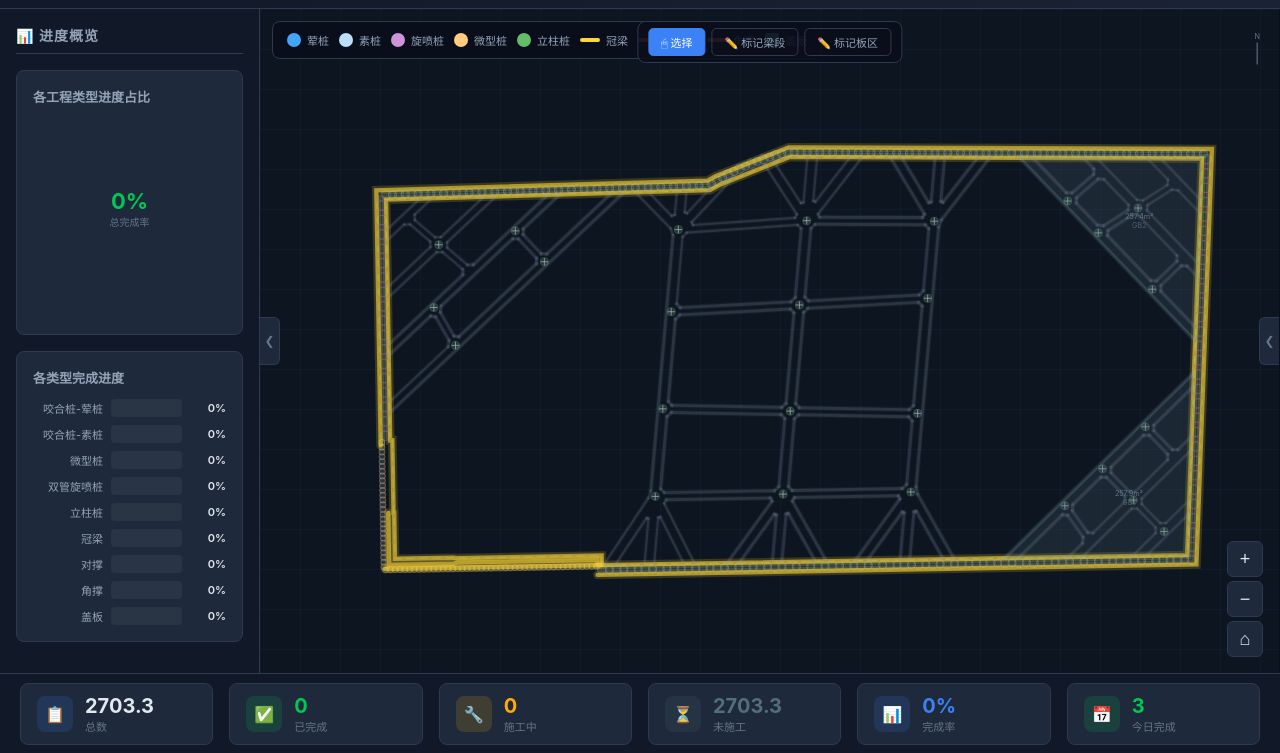
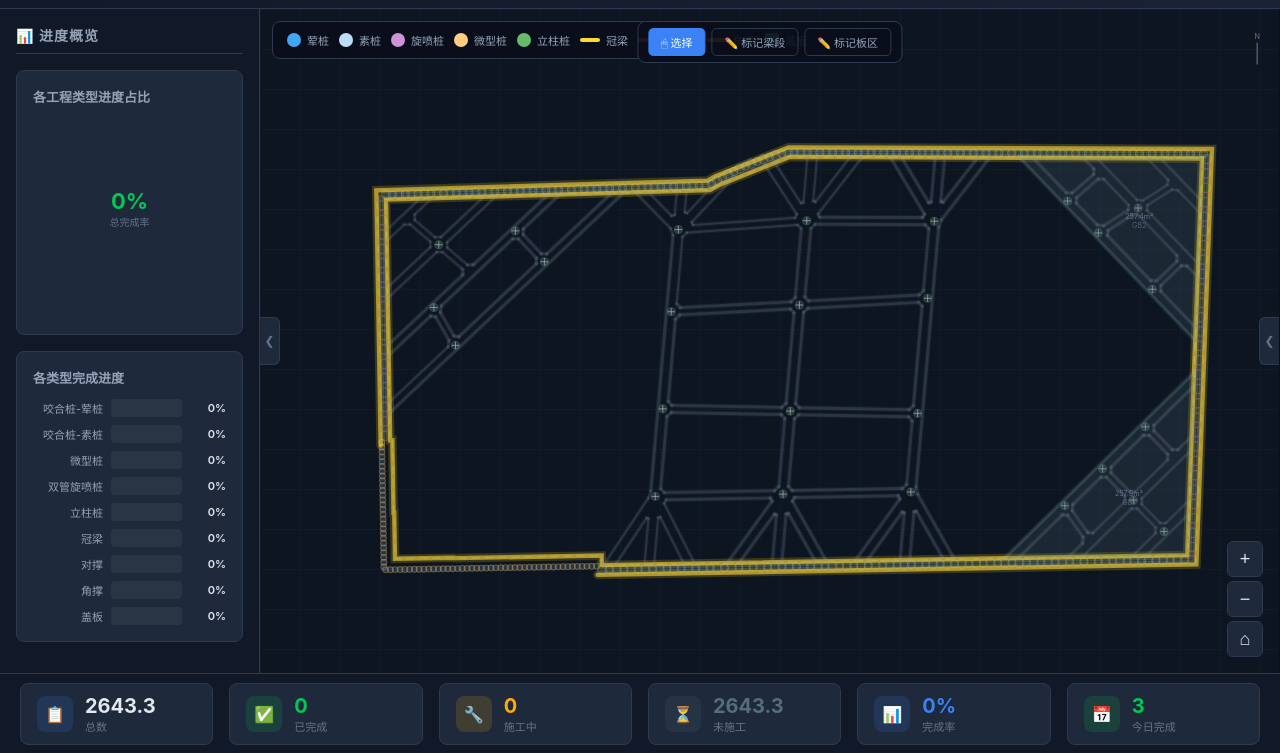
Before and after one commit to liuweilokiliu-gif/foundation-pit-viz, a plain HTML site: page index.html in a window 1280 px wide. Shown: the part 47-800 px from the top of the page. Drawn offline with Linux system fonts and the light colour scheme.

Commit message:
Revert "fix: 加入左下角微型桩区域冠梁(GL3+GL4) - borders[1](Poly#4)和borders[8](Poly#38)"
This reverts commit a3c55a6519b50b027bc4a86504c9ff3e865d5ff5.

```diff
--- a/index.html
+++ b/index.html
@@ -998,10 +998,6 @@
   '角撑':         { category: 'beam', unit: '米', color: '#ff7043', icon: '╲' },
   '盖板':         { category: 'slab', unit: 'm²', color: '#4db6ac', icon: '◼' }
 };
-
-// ============================================================
-// REAL DATA from Drawing3.dxf (v3 - user confirmed classification)
-// ============================================================
 
 // ============================================================
 // REAL DATA from Drawing3.dxf (v3 - user confirmed classification)
@@ -1437,8 +1433,6 @@
 const beams = [
   { id: 'GL1', type: '冠梁', path: [{x:469.6,y:758.0}, {x:469.4,y:744.8}, {x:270.6,y:748.3}, {x:265.9,y:747.8}, {x:185.5,y:749.2}, {x:184.4,y:686.0}, {x:183.5,y:686.0}, {x:181.8,y:586.5}, {x:178.9,y:586.6}, {x:173.2,y:255.8}, {x:618.1,y:242.7}, {x:632.8,y:234.9}, {x:727.6,y:197.1}, {x:1294.2,y:199.3}, {x:1273.8,y:744.1}, {x:469.6,y:758.0}], totalLength: 298.3, segments: [] },
   { id: 'GL2', type: '冠梁', path: [{x:463.8,y:771.3}, {x:1286.5,y:757.0}, {x:1307.9,y:186.2}, {x:726.3,y:183.9}, {x:625.8,y:223.7}, {x:615.0,y:229.6}, {x:159.8,y:243.0}, {x:165.8,y:593.5}], totalLength: 264.4, segments: [] },
-  { id: 'GL3', type: '冠梁', path: [{x:469.6,y:758.0}, {x:172.0,y:763.2}], totalLength: 27.1, segments: [] },
-  { id: 'GL4', type: '冠梁', path: [{x:463.6,y:758.1}, {x:463.4,y:751.0}, {x:270.7,y:754.3}, {x:266.1,y:756.0}, {x:177.4,y:757.6}, {x:176.2,y:686.1}], totalLength: 33.3, segments: [] },
   { id: 'DC001', type: '对撑', path: [{x:1130.1,y:727.8},{x:1110.6,y:746.9}], totalLength: 2.5, segments: [] },
   { id: 'DC002', type: '对撑', path: [{x:1130.9,y:719.4},{x:1130.1,y:727.8}], totalLength: 0.8, segments: [] },
   { id: 'DC003', type: '对撑', path: [{x:709.5,y:689.0},{x:703.9,y:754.0}], totalLength: 5.9, segments: [] },
@@ -1687,15 +1681,17 @@
 
 // ---- Real data: Slope/Auxiliary Lines ----
 const slopeLines = [
-  { id: 'FP1', path: [{x:172.0,y:763.2}, {x:169.0,y:586.7}] },
-  { id: 'FP2', path: [{x:178.6,y:686.1}, {x:176.9,y:586.6}] },
-  { id: 'FP3', path: [{x:463.6,y:760.5}, {x:168.7,y:765.6}, {x:165.8,y:593.5}] },
-  { id: 'FP4', path: [{x:165.7,y:586.8}, {x:178.8,y:586.6}] },
-  { id: 'FP5', path: [{x:183.5,y:686.0}, {x:167.4,y:686.3}] },
-  { id: 'FP6', path: [{x:172.3,y:586.7}, {x:166.5,y:249.4}] },
-  { id: 'FP7', path: [{x:166.5,y:249.4}, {x:616.6,y:236.2}, {x:629.3,y:229.3}, {x:726.9,y:190.5}, {x:1287.3,y:192.7}] },
-  { id: 'FP8', path: [{x:463.7,y:764.7}, {x:1280.2,y:750.6}, {x:1301.1,y:192.7}] },
-  { id: 'FP9', path: [{x:463.6,y:758.1}, {x:463.8,y:771.3}] },
+  { id: 'FP1', path: [{x:469.6,y:758.0}, {x:172.0,y:763.2}] },
+  { id: 'FP2', path: [{x:172.0,y:763.2}, {x:169.0,y:586.7}] },
+  { id: 'FP3', path: [{x:178.6,y:686.1}, {x:176.9,y:586.6}] },
+  { id: 'FP4', path: [{x:463.6,y:760.5}, {x:168.7,y:765.6}, {x:165.8,y:593.5}] },
+  { id: 'FP5', path: [{x:165.7,y:586.8}, {x:178.8,y:586.6}] },
+  { id: 'FP6', path: [{x:183.5,y:686.0}, {x:167.4,y:686.3}] },
+  { id: 'FP7', path: [{x:172.3,y:586.7}, {x:166.5,y:249.4}] },
+  { id: 'FP8', path: [{x:463.6,y:758.1}, {x:463.4,y:751.0}, {x:270.7,y:754.3}, {x:266.1,y:756.0}, {x:177.4,y:757.6}, {x:176.2,y:686.1}] },
+  { id: 'FP9', path: [{x:166.5,y:249.4}, {x:616.6,y:236.2}, {x:629.3,y:229.3}, {x:726.9,y:190.5}, {x:1287.3,y:192.7}] },
+  { id: 'FP10', path: [{x:463.7,y:764.7}, {x:1280.2,y:750.6}, {x:1301.1,y:192.7}] },
+  { id: 'FP11', path: [{x:463.6,y:758.1}, {x:463.8,y:771.3}] },
 ];
 
 function generatePerimeterPath(points, startIdx, endIdx) {
@@ -1711,8 +1707,6 @@
   }
   return Math.round(len);
 }
-
-
 
 
 
```
Also changed, not shown: 可视化进度/index.html (+11 -17 lines).
